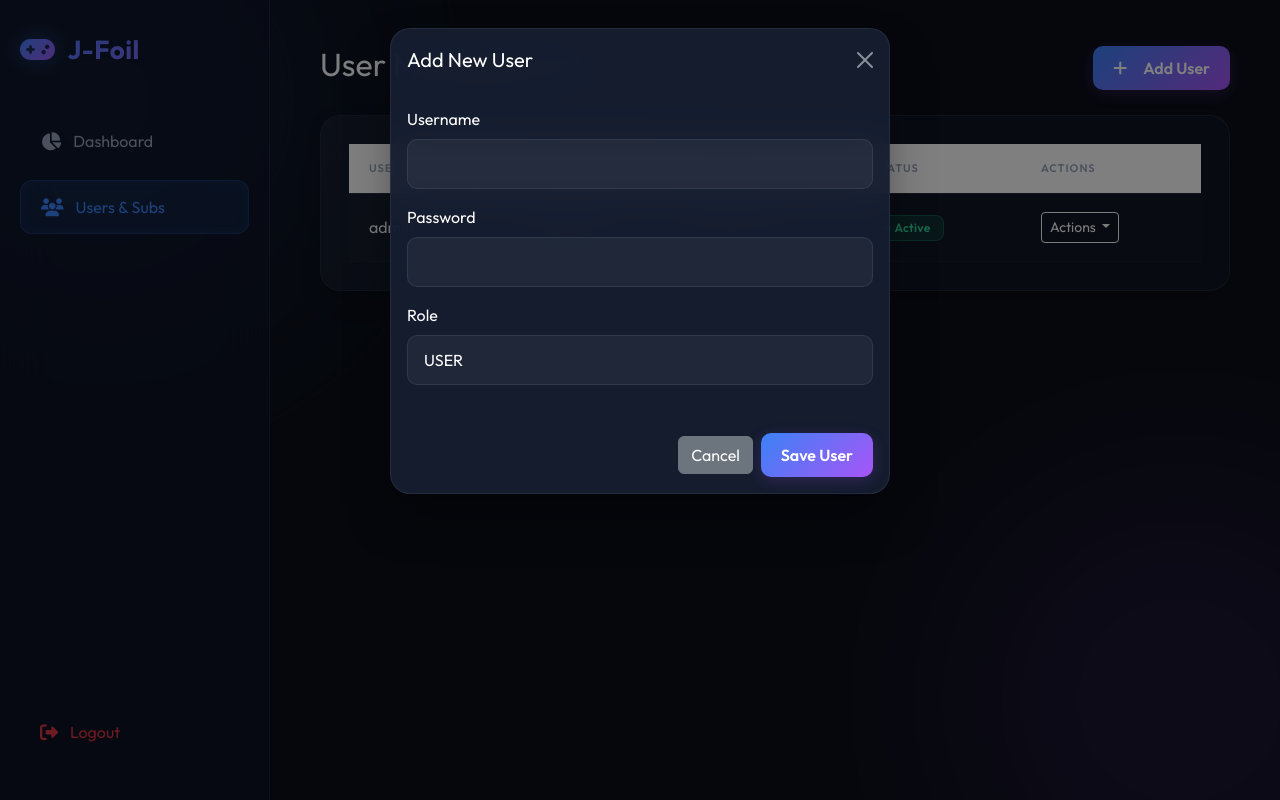
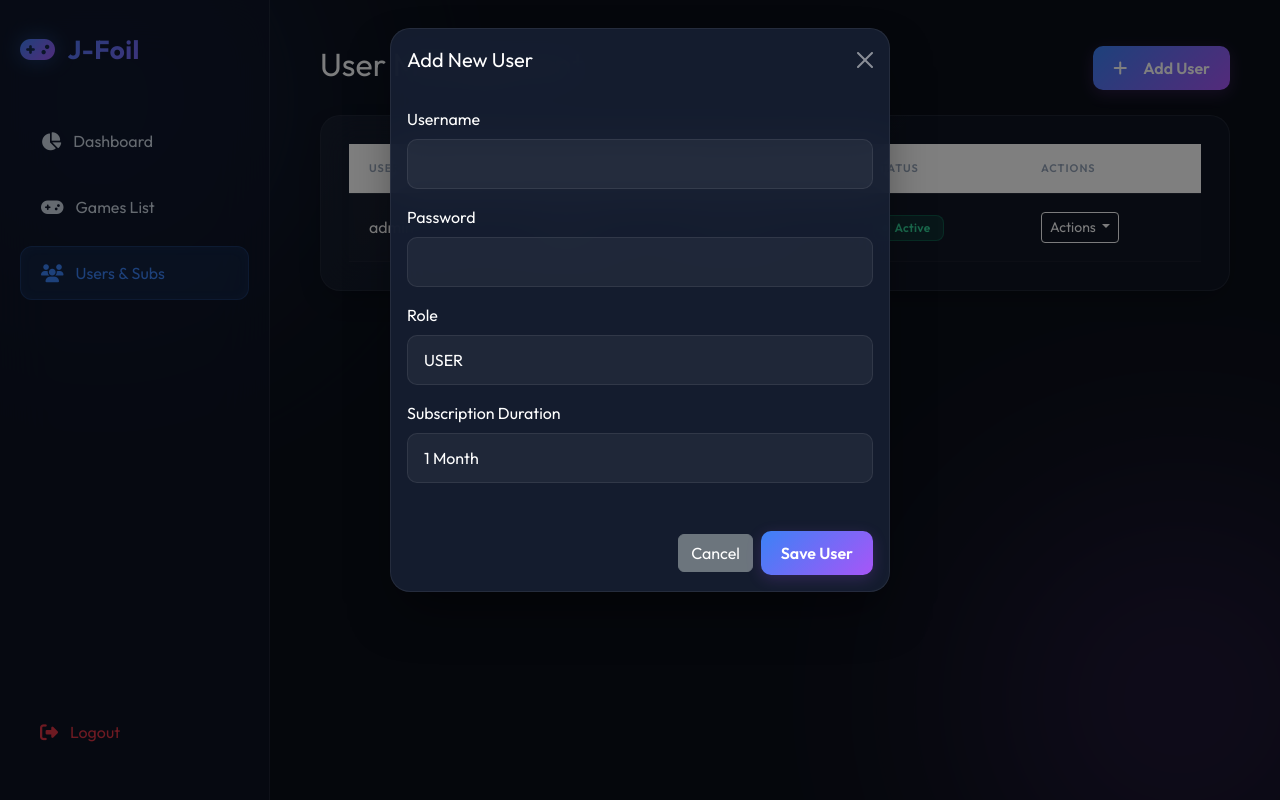
Before and after one commit to nhokgames1/j-foil, a Spring Boot app: page /admin/users in a window 1280 px wide, after a click on "Add User". Run offline with Spring Boot 4, Linux system fonts and the light colour scheme; a user stored in the database is signed in; data comes from the database, SQL or seed files in the repository; some of the project's set-up classes (security, data sources, template engines, error pages and the like) are left out, and stand-ins take their place.

Commit message:
New panels

```diff
--- a/src/main/java/com/jfoil/controller/AdminController.java
+++ b/src/main/java/com/jfoil/controller/AdminController.java
@@ -52,6 +52,12 @@ public class AdminController {
         return "redirect:/admin";
     }
 
+    @GetMapping("/games")
+    public String games(Model model) {
+        model.addAttribute("files", fileService.getFileTree());
+        return "admin/games";
+    }
+
     @GetMapping("/users")
     public String users(Model model) {
         model.addAttribute("users", userRepository.findAll());
@@ -60,7 +66,11 @@ public class AdminController {
     }
 
     @PostMapping("/users/add")
-    public String addUser(@RequestParam String username, @RequestParam String password, @RequestParam String role) {
+    public String addUser(@RequestParam String username,
+                          @RequestParam String password,
+                          @RequestParam String role,
+                          @RequestParam String duration,
+                          @RequestParam(required = false) String manualExpiry) {
         User user = new User();
         user.setUsername(username);
         user.setPassword(passwordEncoder.encode(password));
@@ -69,7 +79,24 @@ public class AdminController {
 
         Subscription sub = new Subscription();
         sub.setUser(user);
-        sub.setExpiryDate(LocalDateTime.now().plusMonths(1));
+
+        LocalDateTime expiryDate;
+        if ("manual".equals(duration) && manualExpiry != null && !manualExpiry.isBlank()) {
+            try {
+                expiryDate = java.time.LocalDate.parse(manualExpiry).atTime(23, 59, 59);
+            } catch (Exception e) {
+                expiryDate = LocalDateTime.now().plusMonths(1); // default fallback
+            }
+        } else {
+            try {
+                int months = Integer.parseInt(duration);
+                expiryDate = LocalDateTime.now().plusMonths(months);
+            } catch (Exception e) {
+                expiryDate = LocalDateTime.now().plusMonths(1); // default fallback
+            }
+        }
+
+        sub.setExpiryDate(expiryDate);
         sub.setActive(true);
         subscriptionRepository.save(sub);
 
@@ -93,13 +120,30 @@ public class AdminController {
     }
 
     @PostMapping("/users/extend-sub")
-    public String extendSub(@RequestParam Long id) {
+    public String extendSub(@RequestParam Long id,
+                            @RequestParam String duration,
+                            @RequestParam(required = false) String manualExpiry) {
         Subscription sub = subscriptionRepository.findById(id).orElseThrow();
-        if (sub.getExpiryDate().isBefore(LocalDateTime.now())) {
-            sub.setExpiryDate(LocalDateTime.now().plusMonths(1));
+
+        LocalDateTime newExpiry;
+        if ("manual".equals(duration) && manualExpiry != null && !manualExpiry.isBlank()) {
+            try {
+                newExpiry = java.time.LocalDate.parse(manualExpiry).atTime(23, 59, 59);
+            } catch (Exception e) {
+                newExpiry = LocalDateTime.now().plusMonths(1); // default fallback
+            }
         } else {
-            sub.setExpiryDate(sub.getExpiryDate().plusMonths(1));
+            try {
+                int months = Integer.parseInt(duration);
+                // If current subscription is already expired, extend from now. Otherwise, extend from current expiry date.
+                LocalDateTime baseDate = sub.getExpiryDate().isBefore(LocalDateTime.now()) ? LocalDateTime.now() : sub.getExpiryDate();
+                newExpiry = baseDate.plusMonths(months);
+            } catch (Exception e) {
+                newExpiry = LocalDateTime.now().plusMonths(1); // default fallback
+            }
         }
+
+        sub.setExpiryDate(newExpiry);
         sub.setActive(true);
         subscriptionRepository.save(sub);
         return "redirect:/admin/users";
--- a/src/main/resources/templates/admin/fragments/head.html
+++ b/src/main/resources/templates/admin/fragments/head.html
@@ -15,7 +15,7 @@
             --success-color: #10b981;
             --danger-color: #ef4444;
             --text-main: #f8fafc;
-            --text-muted: #94a3b8;
+            --text-muted: #cbd5e1;
             --border-color: rgba(255, 255, 255, 0.07);
             --primary-gradient: linear-gradient(135deg, var(--primary-color) 0%, var(--secondary-color) 100%);
             --accent-glow: 0 0 25px rgba(168, 85, 247, 0.25);
@@ -188,13 +188,22 @@
             -webkit-text-fill-color: transparent;
         }
 
+        /* Explicit High-Contrast Overrides */
+        .text-muted {
+            color: #cbd5e1 !important;
+        }
+
+        .game-name {
+            color: #38bdf8 !important; /* Bright neon sky blue */
+        }
+
         .table {
-            color: var(--text-main);
+            color: #ffffff;
             margin-bottom: 0;
         }
         .table thead th {
             border-bottom: 1px solid rgba(255, 255, 255, 0.08);
-            color: var(--text-muted);
+            color: #94a3b8;
             font-weight: 600;
             text-transform: uppercase;
             font-size: 11px;
@@ -204,7 +213,7 @@
         .table td {
             border-bottom: 1px solid rgba(255, 255, 255, 0.04);
             vertical-align: middle;
-            color: var(--text-main);
+            color: #ffffff !important;
             padding: 18px 20px;
             background-color: transparent !important;
         }
@@ -325,6 +334,10 @@
             padding: 12px 16px !important;
             transition: all 0.3s ease !important;
         }
+        select option {
+            background-color: #161e31 !important;
+            color: #ffffff !important;
+        }
         .form-control:focus, .form-select:focus {
             background: rgba(255, 255, 255, 0.08) !important;
             border-color: var(--primary-color) !important;
--- a/src/main/resources/templates/admin/fragments/sidebar.html
+++ b/src/main/resources/templates/admin/fragments/sidebar.html
@@ -3,6 +3,9 @@
     <nav class="nav flex-column">
         <a class="nav-link" th:classappend="${activePage == 'dashboard' ? 'active' : ''}" href="/admin">
             <i class="fa-solid fa-chart-pie"></i> Dashboard
+        </a>
+        <a class="nav-link" th:classappend="${activePage == 'games' ? 'active' : ''}" href="/admin/games">
+            <i class="fa-solid fa-gamepad"></i> Games List
         </a>
         <a class="nav-link" th:classappend="${activePage == 'users' ? 'active' : ''}" href="/admin/users">
             <i class="fa-solid fa-users"></i> Users & Subs
--- a/src/main/resources/templates/admin/users.html
+++ b/src/main/resources/templates/admin/users.html
@@ -49,10 +49,9 @@
                                         </button>
                                     </li>
                                     <li>
-                                        <form th:action="@{/admin/users/extend-sub}" method="post" style="display:inline;">
-                                            <input type="hidden" name="id" th:value="${user.id}">
-                                            <button type="submit" class="dropdown-item"><i class="fa-solid fa-clock me-2"></i>Extend Sub</button>
-                                        </form>
+                                        <button type="button" class="dropdown-item" data-bs-toggle="modal" th:data-bs-target="'#extendSubModal' + ${user.id}">
+                                            <i class="fa-solid fa-clock me-2"></i>Extend Sub
+                                        </button>
                                     </li>
                                     <li>
                                         <form th:action="@{/admin/users/toggle-sub}" method="post" style="display:inline;">
@@ -104,6 +103,42 @@
         </div>
     </th:block>
 
+    <!-- Extend Sub Modals per user -->
+    <th:block th:each="user : ${users}">
+        <div class="modal fade" th:id="'extendSubModal' + ${user.id}" tabindex="-1" data-bs-theme="dark">
+            <div class="modal-dialog">
+                <div class="modal-content" style="background-color: var(--surface-color); border: 1px solid rgba(255,255,255,0.1);">
+                    <div class="modal-header border-0">
+                        <h5 class="modal-title text-white">Extend Subscription for <span th:text="${user.username}"></span></h5>
+                        <button type="button" class="btn-close btn-close-white" data-bs-dismiss="modal"></button>
+                    </div>
+                    <form th:action="@{/admin/users/extend-sub}" method="post">
+                        <input type="hidden" name="id" th:value="${user.id}">
+                        <div class="modal-body text-white">
+                            <div class="mb-3">
+                                <label class="form-label">Extend Duration</label>
+                                <select th:id="'extendDurationSelect' + ${user.id}" name="duration" class="form-select" th:onchange="'toggleExtendManualExpiryDate(' + ${user.id} + ', this.value)'">
+                                    <option value="1">+1 Month</option>
+                                    <option value="6">+6 Months</option>
+                                    <option value="12">+12 Months</option>
+                                    <option value="manual">Set Custom Expiry Date</option>
+                                </select>
+                            </div>
+                            <div class="mb-3" th:id="'extendManualExpiryContainer' + ${user.id}" style="display: none;">
+                                <label class="form-label">Expiry Date</label>
+                                <input type="date" th:id="'extendManualExpiryInput' + ${user.id}" name="manualExpiry" class="form-control">
+                            </div>
+                        </div>
+                        <div class="modal-footer border-0">
+                            <button type="button" class="btn btn-secondary" data-bs-dismiss="modal">Cancel</button>
+                            <button type="submit" class="btn btn-gradient">Confirm Extension</button>
+                        </div>
+                    </form>
+                </div>
+            </div>
+        </div>
+    </th:block>
+
     <!-- Add User Modal -->
     <div class="modal fade" id="addUserModal" tabindex="-1" data-bs-theme="dark">
         <div class="modal-dialog">
@@ -124,10 +159,23 @@
                         </div>
                         <div class="mb-3">
                             <label class="form-label">Role</label>
-                            <select name="role" class="form-control" style="background: rgba(255,255,255,0.05); color: white; border: none;">
+                            <select name="role" class="form-select">
                                 <option value="USER">USER</option>
                                 <option value="ADMIN">ADMIN</option>
                             </select>
+                        </div>
+                        <div class="mb-3">
+                            <label class="form-label">Subscription Duration</label>
+                            <select id="subDurationSelect" name="duration" class="form-select" onchange="toggleManualExpiryDate(this.value)">
+                                <option value="1">1 Month</option>
+                                <option value="6">6 Months</option>
+                                <option value="12">12 Months</option>
+                                <option value="manual">Manual Expiry Date</option>
+                            </select>
+                        </div>
+                        <div class="mb-3" id="manualExpiryDateContainer" style="display: none;">
+                            <label class="form-label">Expiry Date</label>
+                            <input type="date" id="manualExpiryInput" name="manualExpiry" class="form-control">
                         </div>
                     </div>
                     <div class="modal-footer border-0">
@@ -140,5 +188,31 @@
     </div>
 
     <script src="https://cdn.jsdelivr.net/npm/bootstrap@5.3.0/dist/js/bootstrap.bundle.min.js"></script>
+    <script>
+        function toggleManualExpiryDate(val) {
+            var container = document.getElementById('manualExpiryDateContainer');
+            var input = document.getElementById('manualExpiryInput');
+            if (val === 'manual') {
+                container.style.display = 'block';
+                input.required = true;
+            } else {
+                container.style.display = 'none';
+                input.required = false;
+                input.value = '';
+            }
+        }
+        function toggleExtendManualExpiryDate(userId, val) {
+            var container = document.getElementById('extendManualExpiryContainer' + userId);
+            var input = document.getElementById('extendManualExpiryInput' + userId);
+            if (val === 'manual') {
+                container.style.display = 'block';
+                input.required = true;
+            } else {
+                container.style.display = 'none';
+                input.required = false;
+                input.value = '';
+            }
+        }
+    </script>
 </body>
 </html>
--- a/src/main/resources/templates/login.html
+++ b/src/main/resources/templates/login.html
@@ -14,7 +14,7 @@
             --primary-color: #3b82f6;
             --secondary-color: #a855f7;
             --text-main: #f8fafc;
-            --text-muted: #94a3b8;
+            --text-muted: #cbd5e1;
             --border-color: rgba(255, 255, 255, 0.08);
             --primary-gradient: linear-gradient(135deg, var(--primary-color) 0%, var(--secondary-color) 100%);
             --accent-glow: 0 0 25px rgba(168, 85, 247, 0.25);
```
Also changed, not shown: src/main/resources/templates/admin/games.html (added, +113 -0 lines).
